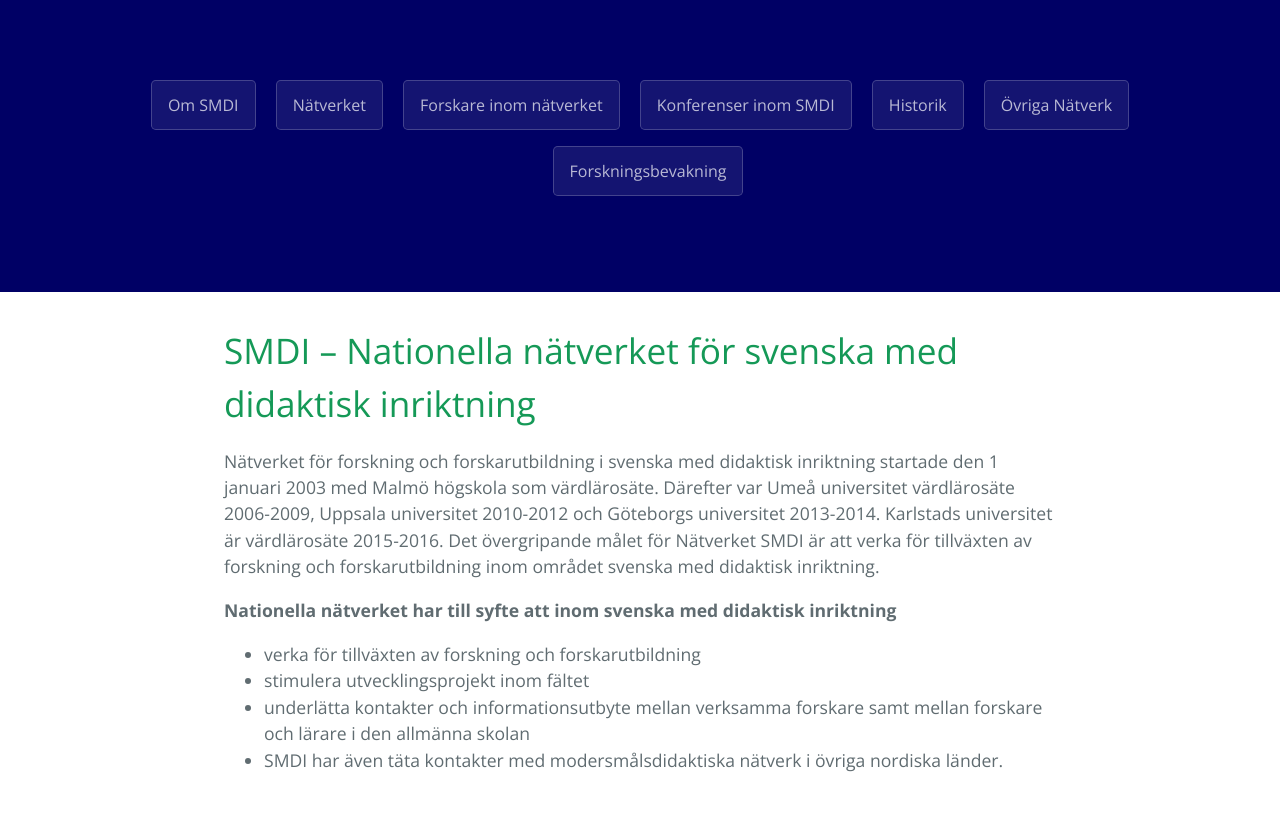
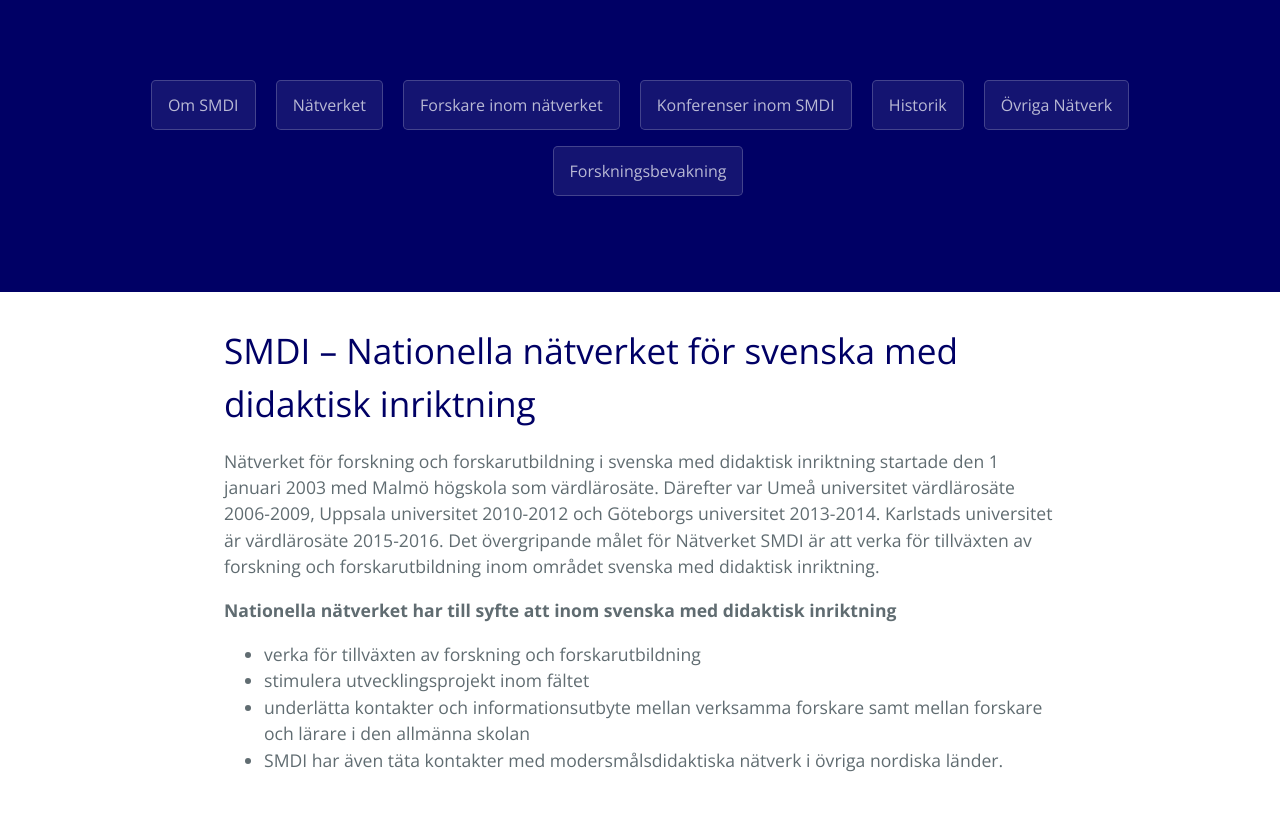
Before and after one commit to smdihemsida/smdihemsida.github.io, a Jekyll site: the page built from index.md, in a window 1280 px wide. Shown: the part 303-1126 px from the top of the page. Built offline with Jekyll 4.4.1, drawn with Linux system fonts in a browser that asks for light colours; our own code applies the rules of GitHub Pages for plain Markdown files.

Commit message:
Textfärgen

```diff
--- a/_sass/variables.scss
+++ b/_sass/variables.scss
@@ -8,7 +8,7 @@ $header-bg-color: #159957 !default;
 $header-bg-color-secondary: #155799 !default;
 
 // Text
-$section-headings-color: #159957 !default;
+$section-headings-color: rgb(0,0,101) !default;
 $body-text-color: #606c71 !default;
 $body-link-color: #1e6bb8 !default;
 $blockquote-text-color: #819198 !default;
```
